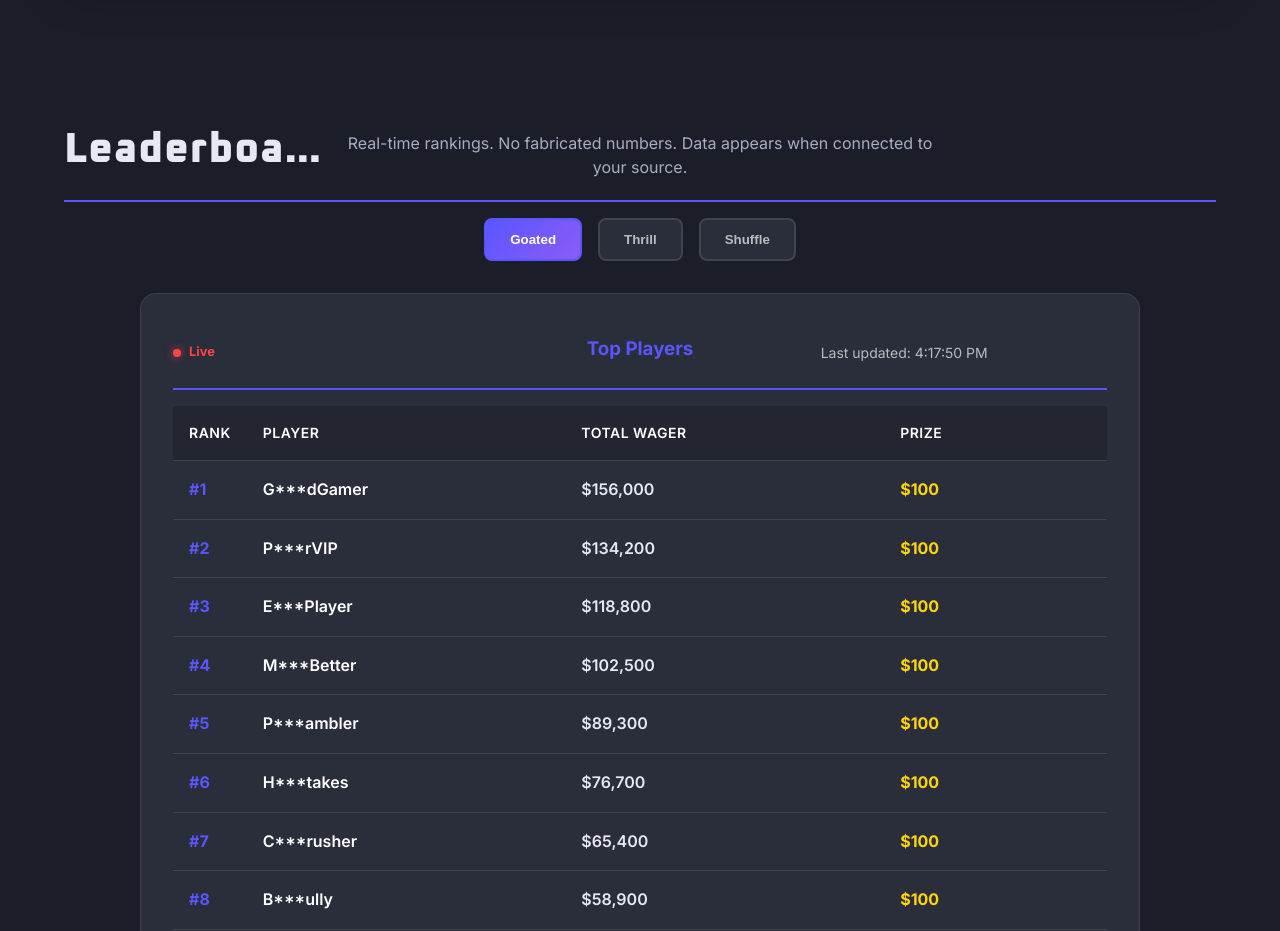
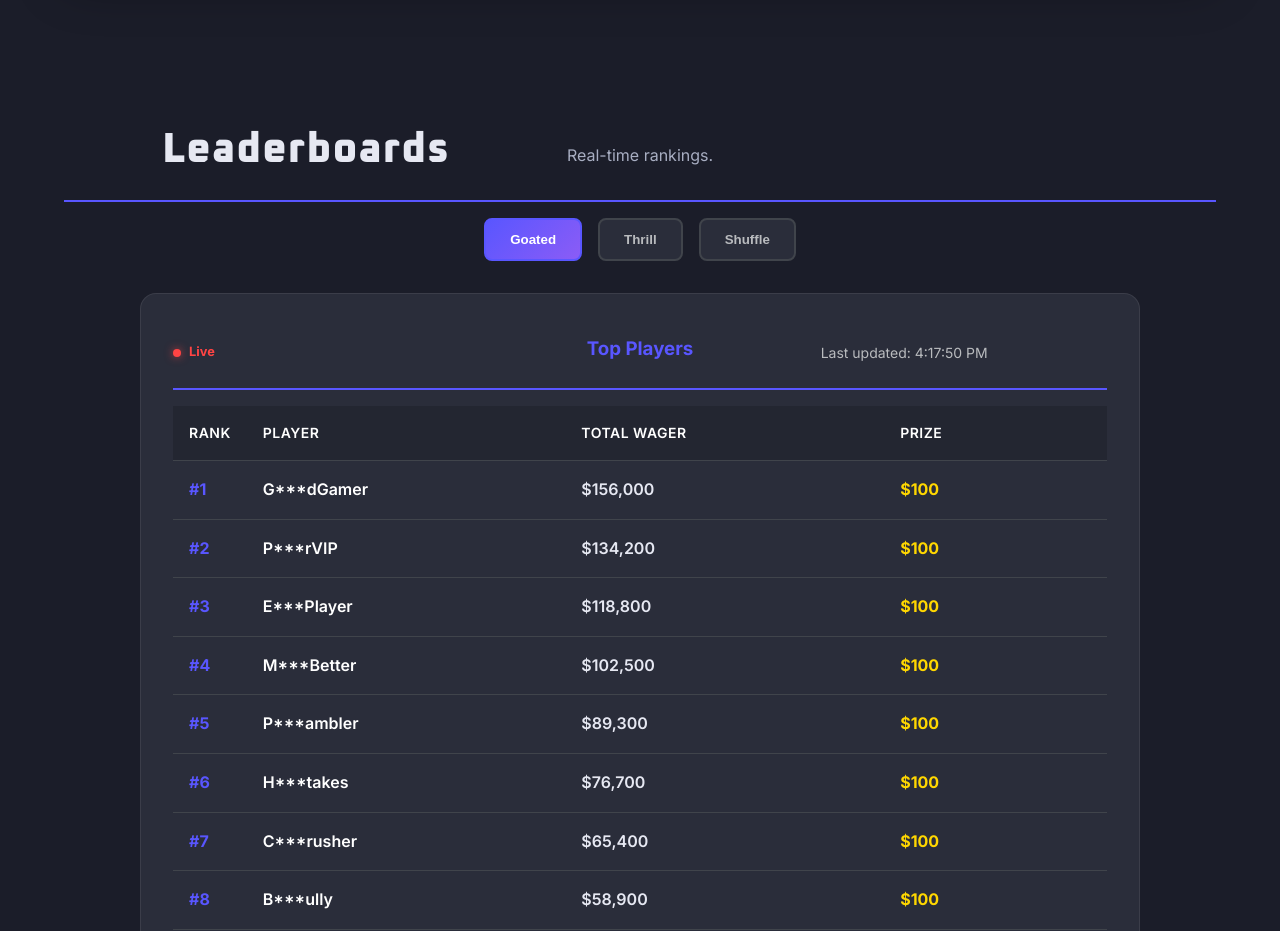
Before and after one commit to jmenichole/porter-plays-leaderboard, a plain HTML site: page index.html in a window 1280 px wide. Shown: the part 1260-2191 px from the top of the page. Drawn offline with nearby package versions, Linux system fonts and the light colour scheme.

Commit message:
Update leaderboard subtitle for clarity

```diff
--- a/index.html
+++ b/index.html
@@ -87,7 +87,7 @@
         <div class="pp-container">
             <div class="leaderboard-header">
                 <h2 class="pp-section-title leaderboard-main-title">Leaderboards <span class="pp-gradient"></span></h2>
-                <p class="pp-section-sub leaderboard-subtitle">Real-time rankings. No fabricated numbers. Data appears when connected to your source.</p>
+                <p class="pp-section-sub leaderboard-subtitle">Real-time rankings.  </p>
             </div>
 
             <div class="leaderboard-tabs">
```
